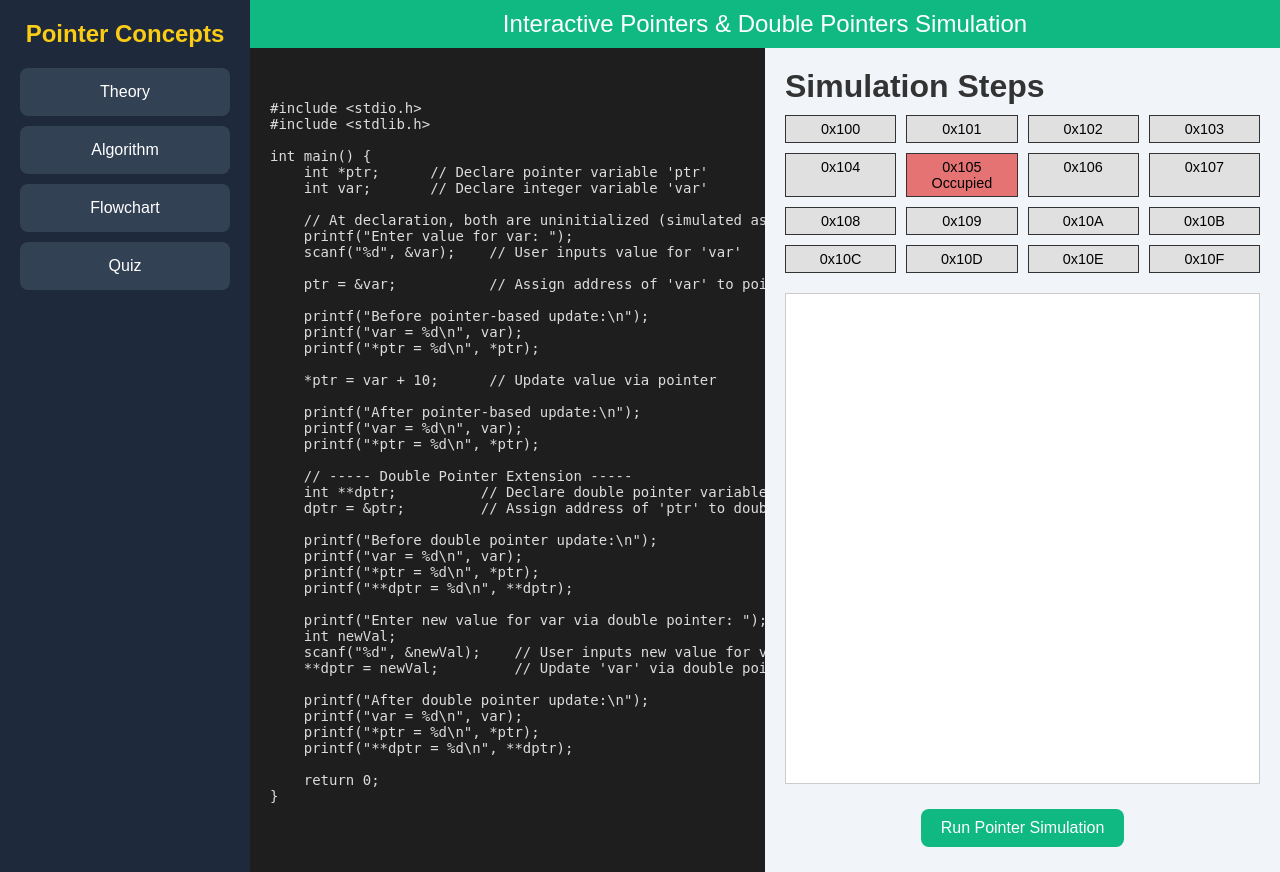
After one commit to ShoubhikBhattacharjee/Minproject_II, a PHP site: the page made by C-Magine/Data Types/pointers.html in a window 1280 px wide. The commit adds this page. Run offline with PHP 8.4, Linux system fonts and the light colour scheme.

Commit message:
Pointers Restoration

```diff
--- /dev/null
+++ b/C-Magine/Data Types/pointers.html
@@ -0,0 +1,492 @@
+<!DOCTYPE html>
+<html lang="en">
+<head>
+  <meta charset="UTF-8" />
+  <meta name="viewport" content="width=device-width, initial-scale=1.0" />
+  <title>Interactive Pointers & Double Pointers Simulation</title>
+  <style>
+    /* Global Styles */
+    * { box-sizing: border-box; margin: 0; padding: 0; }
+    body { display: flex; font-family: Arial, sans-serif; background-color: #f9f9f9; height: 100vh; overflow: hidden; }
+
+    /* Sidebar (Fixed) */
+    .sidebar {
+      width: 250px;
+      background-color: #1e293b;
+      color: white;
+      padding: 20px;
+      box-shadow: 2px 0 5px rgba(0,0,0,0.1);
+      flex-shrink: 0;
+      height: 100vh;
+      overflow: hidden;
+    }
+    .sidebar h2 { color: #facc15; text-align: center; margin-bottom: 20px; }
+    .menu { list-style: none; }
+    .menu-item {
+      background-color: #334155;
+      padding: 15px;
+      margin: 10px 0;
+      text-align: center;
+      border-radius: 8px;
+      cursor: pointer;
+      transition: background-color 0.3s;
+    }
+    .menu-item:hover { background-color: #facc15; color: black; }
+
+    /* Content Area (Scrollable) */
+    .content-container {
+      display: flex;
+      flex-direction: column;
+      flex: 1;
+      overflow-y: auto;
+    }
+    .header {
+      background-color: #10b981;
+      color: white;
+      text-align: center;
+      padding: 10px;
+      font-size: 1.5rem;
+      position: sticky;
+      top: 0;
+      z-index: 1;
+    }
+    .main-content { display: flex; flex: 1; min-height: 0; }
+
+    /* Code Container (Left Panel) */
+    .code-container {
+      flex: 1;
+      background: #1e1e1e;
+      color: #dcdcdc;
+      padding: 20px;
+      overflow-y: auto;
+      font-family: "Courier New", monospace;
+      font-size: 14px;
+      white-space: pre-wrap;
+    }
+    .highlight { background-color: rgba(76, 175, 80, 0.6); }
+
+    /* Visualization Container (Right Panel) */
+    .visualization-container {
+      flex: 1;
+      padding: 20px;
+      background-color: #f1f5f9;
+      display: flex;
+      flex-direction: column;
+      overflow-y: auto;
+    }
+    .visualization-container h1 { color: #333; margin-bottom: 10px; }
+
+    /* Memory Grid Styles */
+    #memoryGrid {
+      display: grid;
+      grid-template-columns: repeat(4, 1fr);
+      gap: 10px;
+      margin-bottom: 20px;
+    }
+    .memory-cell {
+      border: 1px solid #333;
+      padding: 5px;
+      text-align: center;
+      font-size: 0.9rem;
+      background-color: #e0e0e0;
+      position: relative;
+    }
+    /* Allocated cells */
+    .allocated-pointer { background-color: #a8e6a3; }  /* Green for pointer */
+    .allocated-variable { background-color: #f9e79f; }  /* Yellow for variable */
+    .allocated-dpointer { background-color: #ADD8E6; }  /* Light blue for double pointer */
+    .occupied { background-color: #e57373; }           /* Red for already occupied */
+
+    /* Console/Explanation Output */
+    #consoleOutput {
+      border: 1px solid #ccc;
+      padding: 10px;
+      height: 500px;
+      overflow-y: auto;
+      background-color: #fff;
+      font-family: "Courier New", monospace;
+      color:black;
+      font-weight:bolder;
+      margin-bottom: 10px;
+    }
+
+    /* Input Section */
+    .input-section { text-align: center; margin-top: 10px; }
+    button {
+      background-color: #10b981;
+      color: white;
+      border: none;
+      padding: 10px 20px;
+      border-radius: 8px;
+      font-size: 1rem;
+      cursor: pointer;
+      margin: 5px;
+    }
+    button:hover { background-color: #059669; }
+    input[type="number"] {
+      padding: 8px;
+      font-size: 1rem;
+      border: 2px solid #ddd;
+      border-radius: 5px;
+      width: 120px;
+      text-align: center;
+      margin: 5px;
+    }
+  </style>
+</head>
+<body>
+  <!-- Sidebar -->
+  <div class="sidebar">
+    <h2>Pointer Concepts</h2>
+    <ul class="menu">
+      <li class="menu-item" onclick="alert('Pointers let you work with memory addresses. We begin with single pointers before introducing double pointers.')">
+        Theory
+      </li>
+      <li class="menu-item" onclick="alert('Interactive Demo')">Algorithm</li>
+      <li class="menu-item" onclick="alert('Interactive Demo')">Flowchart</li>
+      <li class="menu-item" onclick="alert('Practice Quiz')">Quiz</li>
+    </ul>
+  </div>
+
+  <!-- Content Area -->
+  <div class="content-container">
+    <div class="header">Interactive Pointers & Double Pointers Simulation</div>
+    <div class="main-content">
+      <!-- Code Container (Left Panel) -->
+      <div class="code-container">
+        <pre id="code">
+#include &lt;stdio.h>
+#include &lt;stdlib.h>
+
+int main() {
+    int *ptr;      // Declare pointer variable 'ptr'
+    int var;       // Declare integer variable 'var'
+
+    // At declaration, both are uninitialized (simulated as NULL)
+    printf("Enter value for var: ");
+    scanf("%d", &var);    // User inputs value for 'var'
+
+    ptr = &var;           // Assign address of 'var' to pointer 'ptr'
+
+    printf("Before pointer-based update:\n");
+    printf("var = %d\n", var);
+    printf("*ptr = %d\n", *ptr);
+
+    *ptr = var + 10;      // Update value via pointer
+
+    printf("After pointer-based update:\n");
+    printf("var = %d\n", var);
+    printf("*ptr = %d\n", *ptr);
+
+    // ----- Double Pointer Extension -----
+    int **dptr;          // Declare double pointer variable 'dptr'
+    dptr = &ptr;         // Assign address of 'ptr' to double pointer 'dptr'
+
+    printf("Before double pointer update:\n");
+    printf("var = %d\n", var);
+    printf("*ptr = %d\n", *ptr);
+    printf("**dptr = %d\n", **dptr);
+
+    printf("Enter new value for var via double pointer: ");
+    int newVal;
+    scanf("%d", &newVal);    // User inputs new value for var via double pointer
+    **dptr = newVal;         // Update 'var' via double pointer
+
+    printf("After double pointer update:\n");
+    printf("var = %d\n", var);
+    printf("*ptr = %d\n", *ptr);
+    printf("**dptr = %d\n", **dptr);
+
+    return 0;
+}
+        </pre>
+      </div>
+
+      <!-- Visualization & Interaction (Right Panel) -->
+      <div class="visualization-container">
+        <h1>Simulation Steps</h1>
+        <!-- Memory Grid -->
+        <div id="memoryGrid"></div>
+        <!-- Explanation / Console Output -->
+        <div id="consoleOutput"></div>
+        <!-- Input Section for User-Entered Values -->
+        <div class="input-section" id="inputSection" style="display:none;">
+          <input type="number" id="userInput" placeholder="Enter value" />
+          <button onclick="submitUserInput()">Submit</button>
+        </div>
+        <!-- Simulation Control -->
+        <div class="input-section">
+          <button onclick="simulatePointerOps()">Run Pointer Simulation</button>
+        </div>
+      </div>
+    </div>
+  </div>
+
+  <script>
+    /* ---------------- Utility Functions ---------------- */
+    function escapeHTML(text) {
+      return text
+        .replace(/&/g, "&amp;")
+        .replace(/</g, "&lt;")
+        .replace(/>/g, "&gt;")
+        .replace(/"/g, "&quot;")
+        .replace(/'/g, "&#039;");
+    }
+
+    // Code highlighting (zero-indexed lines)
+    function highlightCodeLine(lineNumber) {
+      const codeContainer = document.getElementById("code");
+      const codeLines = codeContainer.textContent.split("\n");
+      codeContainer.innerHTML = codeLines
+        .map((line, index) => {
+          const escapedLine = escapeHTML(line);
+          return index === lineNumber
+            ? `<span class="highlight">${escapedLine}</span>`
+            : escapedLine;
+        })
+        .join("\n");
+    }
+
+    async function highlightCodeSequence(lines, delay = 2500) {
+      for (const line of lines) {
+        highlightCodeLine(line);
+        await sleep(delay);
+      }
+    }
+
+    function sleep(ms) {
+      return new Promise(resolve => setTimeout(resolve, ms));
+    }
+
+    // Log explanation messages to the console output area.
+    function logToConsole(message) {
+      const consoleOutput = document.getElementById("consoleOutput");
+      const p = document.createElement("p");
+      p.textContent = message;
+      consoleOutput.appendChild(p);
+      consoleOutput.scrollTop = consoleOutput.scrollHeight;
+    }
+
+    /* ---------------- Memory Grid Functions ---------------- */
+    const totalCells = 16;
+    let memoryCells = [];  // Array of cell elements
+    let pointerCell = null;   // For 'ptr'
+    let variableCell = null;  // For 'var'
+    let dptrCell = null;      // For 'dptr'
+
+    // Generate a grid of memory cells with preset addresses.
+    function generateMemoryGrid() {
+      const gridContainer = document.getElementById("memoryGrid");
+      gridContainer.innerHTML = "";
+      memoryCells = [];
+      // For simplicity, generate addresses 0x100, 0x101, ... etc.
+      for (let i = 0; i < totalCells; i++) {
+        const cell = document.createElement("div");
+        cell.className = "memory-cell";
+        const addr = "0x" + (256 + i).toString(16).toUpperCase();
+        cell.dataset.address = addr;
+        cell.innerHTML = addr;
+        // Randomly mark some cells as occupied (simulate other data)
+        if (Math.random() < 0.2) {
+          cell.classList.add("occupied");
+          cell.innerHTML += "<br>Occupied";
+        }
+        memoryCells.push(cell);
+        gridContainer.appendChild(cell);
+      }
+    }
+
+    // Find the first free cell (not occupied and not already allocated)
+    function allocateMemory(varName, type) {
+      for (const cell of memoryCells) {
+        if (!cell.classList.contains("occupied") && !cell.dataset.allocated) {
+          cell.dataset.allocated = varName;
+          if (type === "pointer") {
+            cell.classList.add("allocated-pointer");
+            cell.innerHTML = cell.dataset.address + "<br>ptr<br>NULL";
+          } else if (type === "variable") {
+            cell.classList.add("allocated-variable");
+            cell.innerHTML = cell.dataset.address + "<br>var<br>NULL";
+          } else if (type === "dpointer") {
+            cell.classList.add("allocated-dpointer");
+            cell.innerHTML = cell.dataset.address + "<br>dptr<br>NULL";
+          }
+          return cell;
+        }
+      }
+      return null;
+    }
+
+    // Update a cell's content—for example, to change its stored value.
+    function updateCellValue(cell, newValue) {
+      const parts = cell.innerHTML.split("<br>");
+      if (parts.length >= 3) {
+        parts[2] = newValue;
+        cell.innerHTML = parts.join("<br>");
+      }
+    }
+
+    // Update pointer cell to show that it now holds the address of a given cell.
+    function updatePointerCell(ptrCell, targetCell) {
+      const targetAddress = targetCell.dataset.address;
+      const parts = ptrCell.innerHTML.split("<br>");
+      if (parts.length >= 3) {
+        parts[2] = targetAddress;
+        ptrCell.innerHTML = parts.join("<br>");
+      }
+    }
+
+    // Update double pointer cell to show that it now holds the address of 'ptr'
+    function updateDoublePointerCell(dptrCell, ptrCell) {
+      const ptrAddress = ptrCell.dataset.address;
+      const parts = dptrCell.innerHTML.split("<br>");
+      if (parts.length >= 3) {
+        parts[2] = ptrAddress;
+        dptrCell.innerHTML = parts.join("<br>");
+      }
+    }
+
+    /* ---------------- User Input Handling ---------------- */
+    let userInputResolve = null;
+    function getUserInput(promptText) {
+      return new Promise(resolve => {
+        const inputSection = document.getElementById("inputSection");
+        inputSection.style.display = "block";
+        logToConsole(promptText);
+        userInputResolve = resolve;
+      });
+    }
+
+    function submitUserInput() {
+      const inputField = document.getElementById("userInput");
+      const value = inputField.value;
+      inputField.value = "";
+      document.getElementById("inputSection").style.display = "none";
+      if (userInputResolve) {
+        userInputResolve(value);
+        userInputResolve = null;
+      }
+    }
+
+    /* ---------------- Simulation Steps ---------------- */
+    async function simulatePointerOps() {
+      // Clear console and (re)generate memory grid.
+      document.getElementById("consoleOutput").innerHTML = "";
+      generateMemoryGrid();
+      logToConsole("Memory grid initialized.");
+      await sleep(1500);
+
+      // ----- SINGLE POINTER SIMULATION -----
+      // Step 1: Declaration of pointer 'ptr'
+      await highlightCodeSequence([4], 2500);  // Highlight line: int *ptr;
+      logToConsole("Step 1: Declaring pointer 'ptr'.");
+      pointerCell = allocateMemory("ptr", "pointer");
+      if (pointerCell) {
+        logToConsole("Allocated memory for 'ptr' at address " + pointerCell.dataset.address + " (Cell colored green, initial value: NULL).");
+      } else {
+        logToConsole("No free memory available for 'ptr'.");
+      }
+      await sleep(2500);
+
+      // Step 2: Declaration of variable 'var'
+      await highlightCodeSequence([5], 2500);  // Highlight line: int var;
+      logToConsole("Step 2: Declaring variable 'var'.");
+      variableCell = allocateMemory("var", "variable");
+      if (variableCell) {
+        logToConsole("Allocated memory for 'var' at address " + variableCell.dataset.address + " (Cell colored yellow, initial value: NULL).");
+      } else {
+        logToConsole("No free memory available for 'var'.");
+      }
+      await sleep(2500);
+
+      // Step 3: Prompt user to enter a value for 'var'
+      await highlightCodeSequence([8,9], 2500);  // Highlight lines: printf and scanf for 'var'
+      logToConsole("Step 3: Prompting user for a value to store in 'var'.");
+      let varValue = await getUserInput("Please enter an integer value for 'var':");
+      logToConsole("User entered: " + varValue);
+      updateCellValue(variableCell, varValue);
+      await sleep(2500);
+
+      // Step 4: Assignment: ptr = &var;
+      await highlightCodeSequence([11], 2500);  // Highlight line: ptr = &var;
+      logToConsole("Step 4: Assigning the address of 'var' to pointer 'ptr'.");
+      updatePointerCell(pointerCell, variableCell);
+      await sleep(2500);
+
+      // Step 5: Display values before pointer-based update
+      await highlightCodeSequence([13,14,15], 2500);  // Highlight lines: printf before update
+      logToConsole("Step 5: Displaying current values:");
+      logToConsole("var = " + varValue);
+      logToConsole("*ptr = " + varValue + " (since ptr holds address of var)");
+      await sleep(3000);
+
+      // Step 6: Pointer-based assignment: *ptr = var + 10;
+      await highlightCodeSequence([17], 2500);  // Highlight line: *ptr = var + 10;
+      logToConsole("Step 6: Executing '*ptr = var + 10;'");
+      let newVarVal = parseInt(varValue) + 10;
+      updateCellValue(variableCell, newVarVal);
+      logToConsole("Variable 'var' is now updated to " + newVarVal + " via pointer.");
+      await sleep(2500);
+
+      // Step 7: Display values after pointer-based update
+      await highlightCodeSequence([19,20,21], 2500);  // Highlight lines: printf after update
+      logToConsole("Step 7: Displaying updated values:");
+      logToConsole("var = " + newVarVal);
+      logToConsole("*ptr = " + newVarVal);
+      await sleep(3000);
+
+      // ----- DOUBLE POINTER EXTENSION -----
+      logToConsole("Now, let's extend the pointer concept to double pointers...");
+      await sleep(2500);
+
+      // Step 8: Declaration of double pointer 'dptr'
+      await highlightCodeSequence([24], 2500);  // Highlight line: int **dptr;
+      logToConsole("Step 8: Declaring double pointer 'dptr'.");
+      dptrCell = allocateMemory("dptr", "dpointer");
+      if (dptrCell) {
+        logToConsole("Allocated memory for 'dptr' at address " + dptrCell.dataset.address + " (Cell colored light blue, initial value: NULL).");
+      } else {
+        logToConsole("No free memory available for 'dptr'.");
+      }
+      await sleep(2500);
+
+      // Step 9: Assignment: dptr = &ptr;
+      await highlightCodeSequence([25], 2500);  // Highlight line: dptr = &ptr;
+      logToConsole("Step 9: Assigning the address of 'ptr' to double pointer 'dptr'.");
+      updateDoublePointerCell(dptrCell, pointerCell);
+      await sleep(2500);
+
+      // Step 10: Display values before double pointer update
+      await highlightCodeSequence([27,28,29,30], 2500);  // Highlight lines: printf before double pointer update
+      logToConsole("Step 10: Displaying current values with double pointer:");
+      logToConsole("var = " + newVarVal);
+      logToConsole("*ptr = " + newVarVal);
+      logToConsole("**dptr = " + newVarVal + " (since dptr holds address of ptr which points to var)");
+      await sleep(3000);
+
+      // Step 11: Prompt user for new value via double pointer
+      await highlightCodeSequence([32,33,34], 2500);  // Highlight lines: prompt and scanf for new value via double pointer
+      logToConsole("Step 11: Prompting user for a new value for 'var' via double pointer.");
+      let finalVal = await getUserInput("Please enter a new integer value for 'var' via double pointer:");
+      logToConsole("User entered: " + finalVal);
+      // Update 'var' via double pointer simulation
+      updateCellValue(variableCell, finalVal);
+      logToConsole("Variable 'var' is now updated to " + finalVal + " via double pointer.");
+      await sleep(2500);
+
+      // Step 12: Display updated values after double pointer update
+      await highlightCodeSequence([37,38,39,40], 2500);  // Highlight lines: printf after double pointer update
+      logToConsole("Step 12: Displaying updated values:");
+      logToConsole("var = " + finalVal);
+      logToConsole("*ptr = " + finalVal);
+      logToConsole("**dptr = " + finalVal);
+      await sleep(3000);
+
+      logToConsole("Simulation complete. Refresh the page to run again.");
+    }
+
+    // Generate memory grid on page load.
+    window.onload = generateMemoryGrid;
+  </script>
+</body>
+</html>
--- a/C-Magine/LOGIN/register.php
+++ b/C-Magine/LOGIN/register.php
@@ -46,6 +46,7 @@ if ($_SERVER["REQUEST_METHOD"] == "POST") {
 
     // ✅ Insert new user (Fixed deptno type)
     $stmt = $conn->prepare("INSERT INTO user_details (first_name, surname, email, deptno, password) VALUES (?, ?, ?, ?, ?)");
+
     if (!$stmt) {
         die("Prepare failed: " . $conn->error);
     }
@@ -61,4 +62,3 @@ if ($_SERVER["REQUEST_METHOD"] == "POST") {
     $stmt->close();
     $conn->close();
 }
-?>
```
